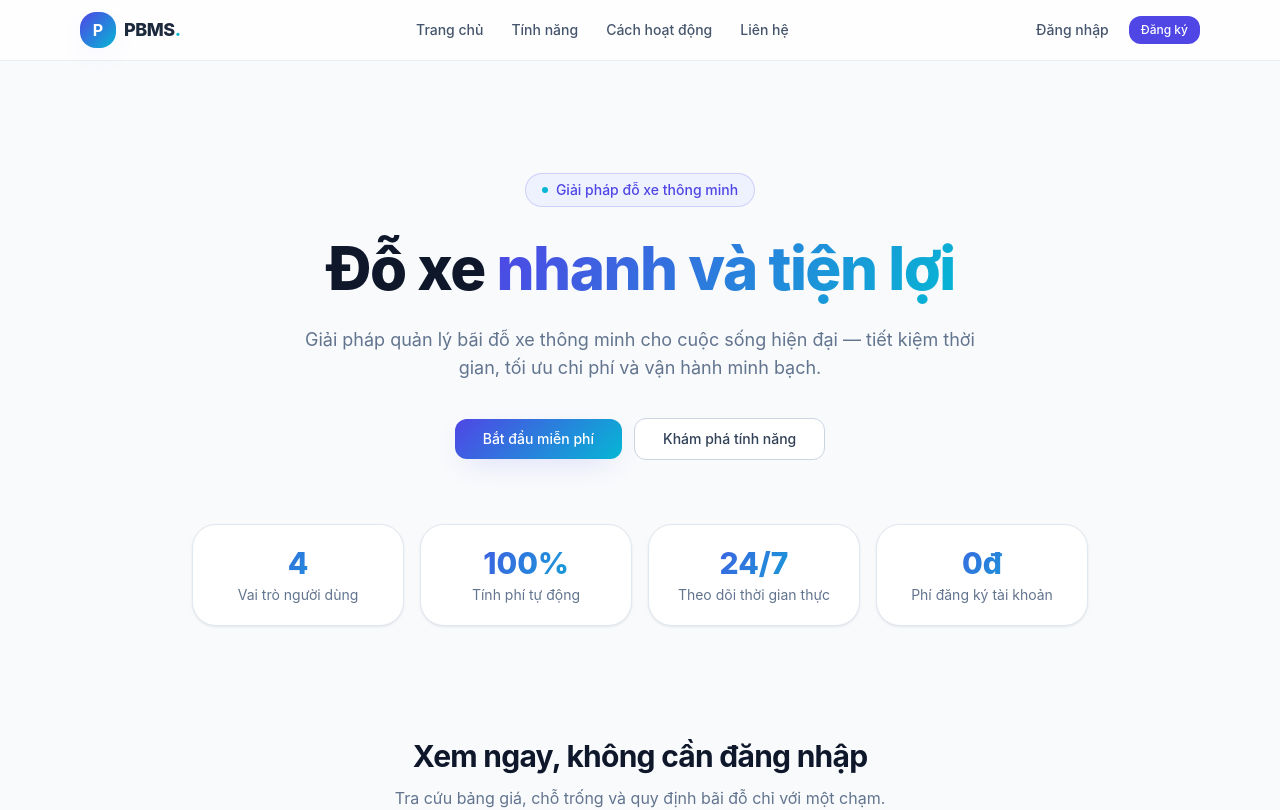
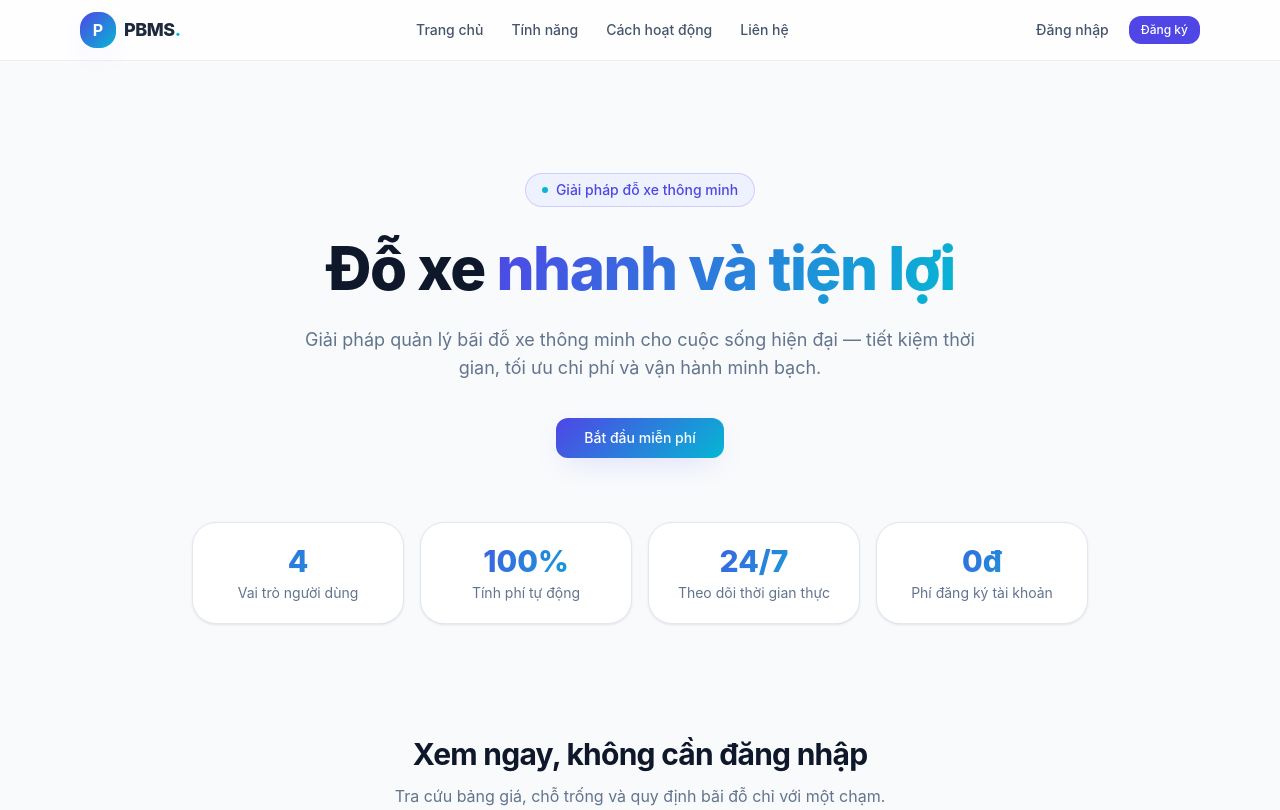
Before and after one commit to nguyenchibao12/pbms_dev, a React (Vite) app in the folder client/: page / in a window 1280 px wide. Shown: the top 810 px of the page. Built offline with nearby package versions, Linux system fonts and the light colour scheme; no server answers.

Commit message:
refactor(fe-landing): bo nut Kham pha tinh nang o hero (trung voi nav Tinh nang)

```diff
--- a/client/src/pages/HomePage.jsx
+++ b/client/src/pages/HomePage.jsx
@@ -112,11 +112,6 @@ export default function HomePage() {
                 {primaryLabel}
               </Button>
             </Link>
-            <a href="#features">
-              <Button size="lg" variant="secondary" className="px-7">
-                Khám phá tính năng
-              </Button>
-            </a>
           </div>
 
           {/* Stats */}
```
